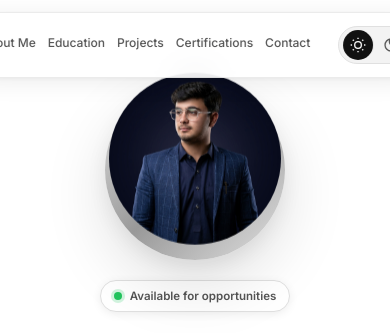
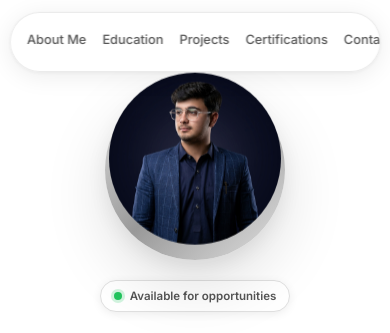
Before and after one commit to itsharoonurrasheed/itsharoonurrasheed.github.io, a website: page index.html in a window 390 px wide. Both pictures are taken after a click on the button "See Portfolio". Shown: the top 333 px of the page. Drawn offline with Linux system fonts and the light colour scheme.

Commit message:
Add files via upload

```diff
--- a/style.css
+++ b/style.css
@@ -731,9 +731,20 @@ button{cursor:pointer;border:none;background:none;font-family:inherit}
   .scroll-hint-wrap{ justify-content:center; }
 
   /* Nav — floating pill adapts on tablet */
-  .nav{ gap:1.25rem; padding:.6rem 1.2rem; top:12px; }
-  .nav-links{ gap:1.25rem; }
-  .nav-theme{ position:static; margin-left:.5rem; }
+  .nav {
+    gap: 1.25rem;
+    padding: .6rem 1.2rem;
+    top: 12px;
+    width: 95%;
+    max-width: fit-content;
+    overflow-x: auto;
+    justify-content: flex-start;
+    -ms-overflow-style: none;
+    scrollbar-width: none;
+  }
+  .nav::-webkit-scrollbar { display: none; }
+  .nav-links { gap: 1rem; flex-shrink: 0; }
+  .nav-theme { position: static; margin-left: auto; flex-shrink: 0; }
 
   /* Sections */
   .tech-grid{ grid-template-columns:repeat(4,1fr); gap:2rem 1rem; }
@@ -775,10 +786,20 @@ button{cursor:pointer;border:none;background:none;font-family:inherit}
   .hero-photo-ring{ width:180px; height:180px; }
   .photo-badge{ font-size:.72rem; padding:.35rem .8rem; }
 
-  /* Nav — hide text links, keep theme pill */
-  .nav{ padding:.8rem 1rem; }
-  .nav-links{ gap:.75rem; }
-  .nav-link{ font-size:.75rem; }
+  /* Nav — horizontal scroll on mobile */
+  .nav{
+    padding: .6rem 1rem;
+    width: 95%;
+    max-width: 100vw;
+    overflow-x: auto;
+    justify-content: flex-start;
+    -ms-overflow-style: none;
+    scrollbar-width: none;
+  }
+  .nav::-webkit-scrollbar { display: none; }
+  .nav-links{ gap: 1rem; flex-shrink: 0; }
+  .nav-theme{ margin-left: 1rem; flex-shrink: 0; }
+  .nav-link{ font-size: .8rem; }
 
   /* Tech */
   .tech-grid{ grid-template-columns:repeat(3,1fr); gap:1.25rem .5rem; }
```
